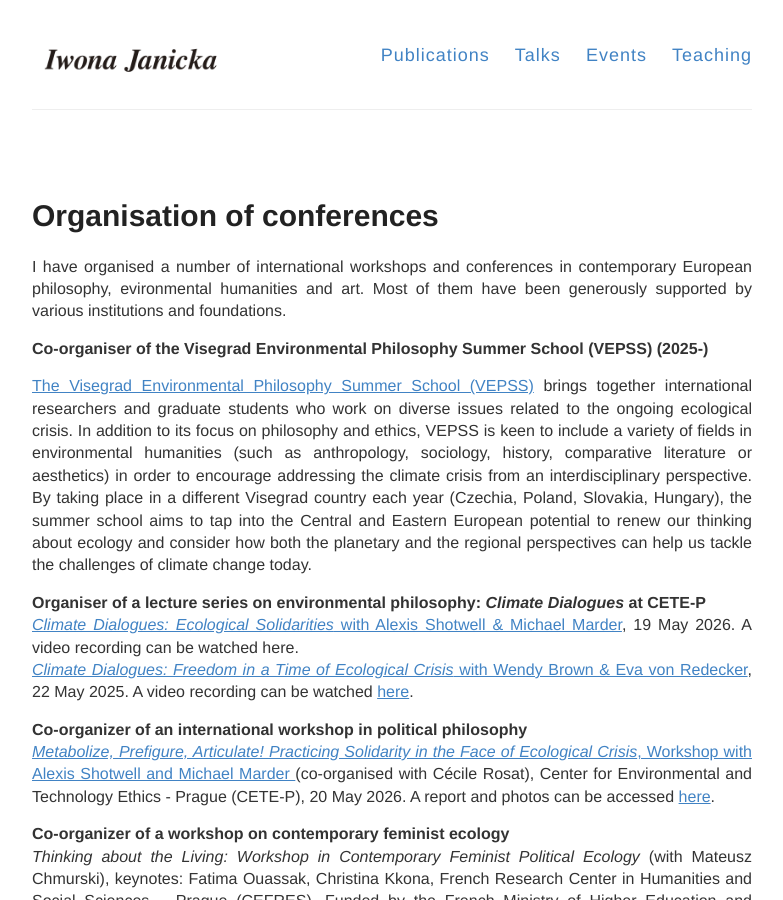
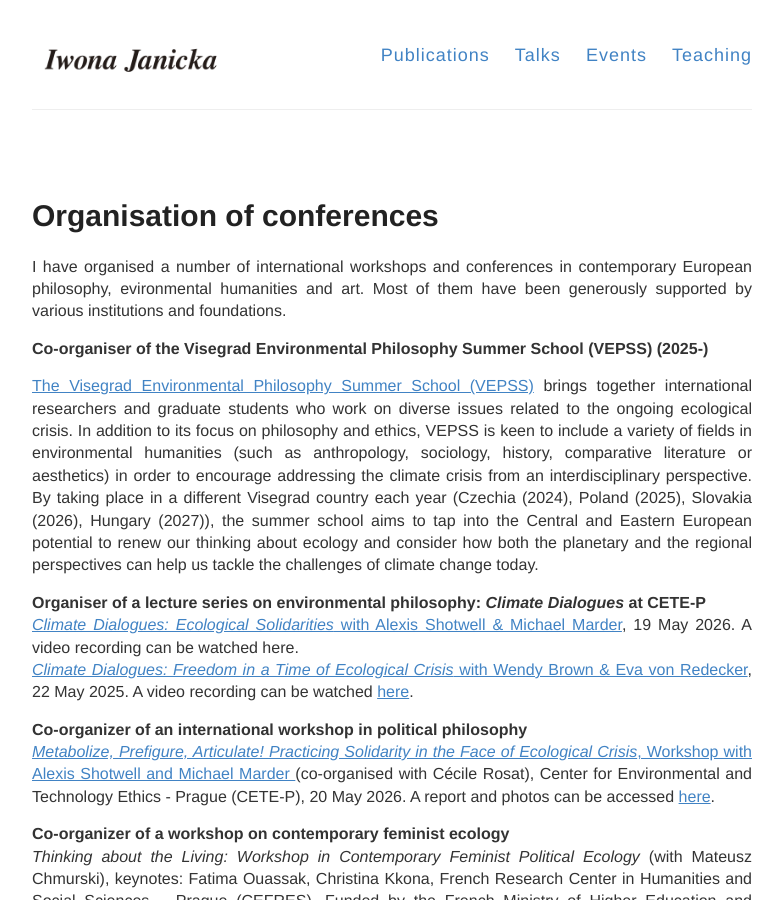
Before and after one commit to IJanicka/IJanicka.github.io, a Jekyll site: the page built from events.md, in a window 1280 px wide and 900 px high. Shown: the whole window, without its empty margins (248-1031 px from the left). Built offline with Jekyll 4.4.1, drawn with Linux system fonts in a browser that asks for light colours.

Commit message:
Update events.md

```diff
--- a/events.md
+++ b/events.md
@@ -9,7 +9,7 @@ I have organised a number of international workshops and conferences in contempo
 
 **Co-organiser of the Visegrad Environmental Philosophy Summer School (VEPSS) (2025-)** <br>
 
-<a href="https://vepss.eu" target="_blank">The Visegrad Environmental Philosophy Summer School (VEPSS)</a> brings together international researchers and graduate students who work on diverse issues related to the ongoing ecological crisis. In addition to its focus on philosophy and ethics, VEPSS is keen to include a variety of fields in environmental humanities (such as anthropology, sociology, history, comparative literature or aesthetics) in order to encourage addressing the climate crisis from an interdisciplinary perspective. By taking place in a different Visegrad country each year (Czechia, Poland, Slovakia, Hungary), the summer school aims to tap into the Central and Eastern European potential to renew our thinking about ecology and consider how both the planetary and the regional perspectives can help us tackle the challenges of climate change today.<br>
+<a href="https://vepss.eu" target="_blank">The Visegrad Environmental Philosophy Summer School (VEPSS)</a> brings together international researchers and graduate students who work on diverse issues related to the ongoing ecological crisis. In addition to its focus on philosophy and ethics, VEPSS is keen to include a variety of fields in environmental humanities (such as anthropology, sociology, history, comparative literature or aesthetics) in order to encourage addressing the climate crisis from an interdisciplinary perspective. By taking place in a different Visegrad country each year (Czechia (2024), Poland (2025), Slovakia (2026), Hungary (2027)), the summer school aims to tap into the Central and Eastern European potential to renew our thinking about ecology and consider how both the planetary and the regional perspectives can help us tackle the challenges of climate change today.<br>
 
 **Organiser of a lecture series on environmental philosophy: <i>Climate Dialogues</i> at CETE-P**<br>
 <a href="https://cetep.eu/climate-dialogues-2026-ecological-solidarities/" target="_blank"><i>Climate Dialogues: Ecological Solidarities</i> with Alexis Shotwell & Michael Marder</a>, 19 May 2026. A video recording can be watched here.<br>
```
